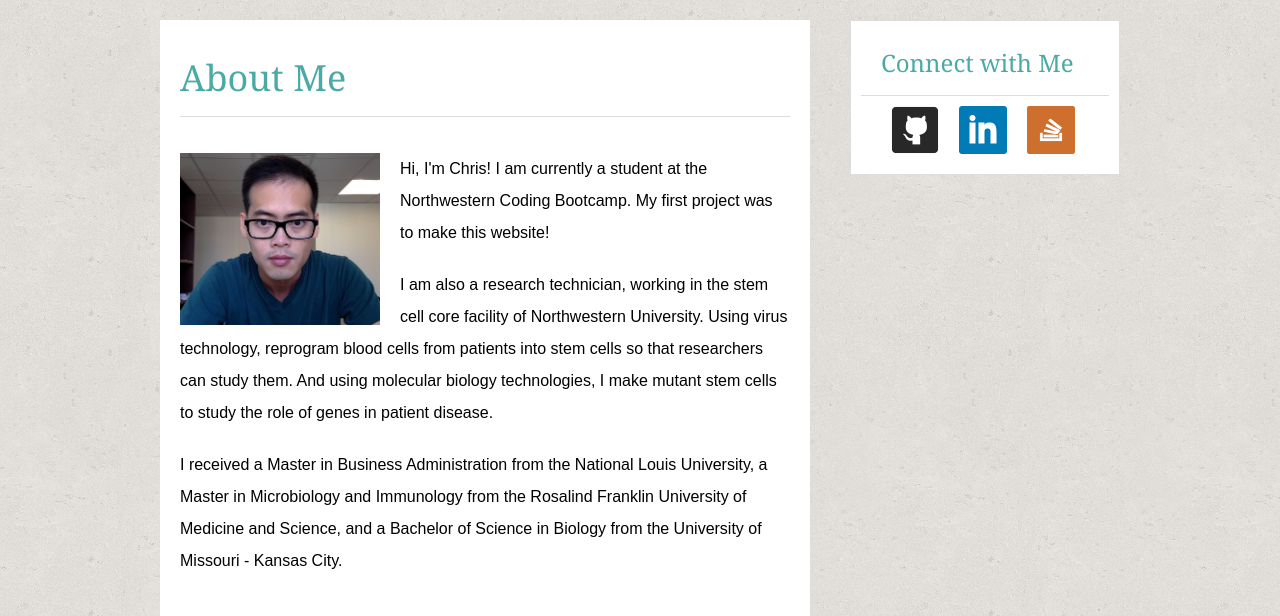
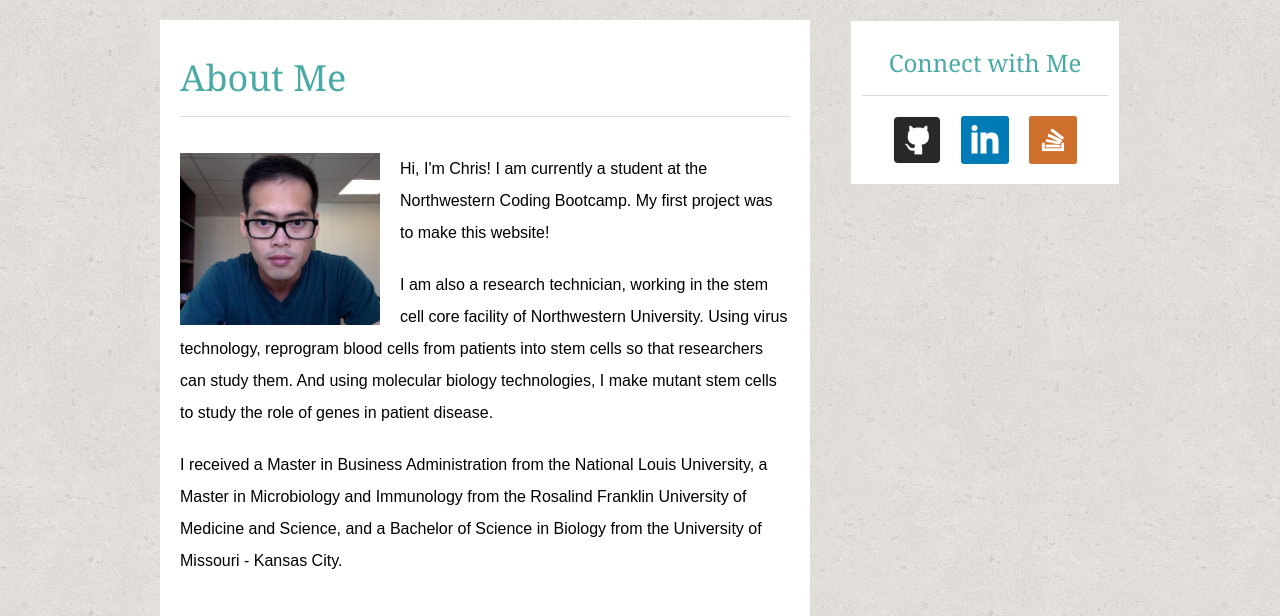
Before and after one commit to kjige/Basic-Portfolio, a PHP site: page /index.php in a window 1280 px wide. Shown: the part 78-694 px from the top of the page. Run offline with PHP 8.4, Linux system fonts and the light colour scheme.

Commit message:
initial site files

```diff
--- a/assets/css/style.css
+++ b/assets/css/style.css
@@ -41,6 +41,11 @@ body {
 	margin: 20px auto;
 }
 
+.container5 {
+	margin: 10px auto;
+	width: 204px;
+}
+
 header {
 	background: #ffffff;
 	width: 100%;
@@ -74,6 +79,7 @@ nav ul li {
 	float: left;
 	display: inline;
 	padding: 10px;
+	margin: 0 auto;
 	background: #ffffff;
 	font-family: 'Arial', 'Helvetica Neue', Helvetica, sans-serif;
 }
@@ -121,7 +127,8 @@ section h1 {
 h3 {
 	color: #4aaaa5;
 	border-bottom: 1px solid #dddddd;
-	margin: 0 auto;
+	/*margin: 0 auto;*/
+	text-align: center;
 	font-size: 24px;
 	padding: 20px;
 	font-family: 'Georgia', Times, Times New Roman, serif;
@@ -173,19 +180,21 @@ aside {
 	width: 270px;
 	background: #ffffff;
 	padding: 10px;
-	margin: 0 auto;
+	/*margin: 0 auto;*/
 	border: #dddddd solid 1px;
 }
 
 aside ul {
 	display: inline;
-	margin: 0;
-	padding: 0;
+	/*float: left;*/
+	/*margin: 0 auto;*/
+	/*padding: 0;*/
 }
 
 aside ul li img {
-	margin: 0;
+	/*margin: 0 auto;*/
 	padding: 10px;
+	float: left;
 }
 
 aside ul li img:hover {
@@ -194,7 +203,7 @@ aside ul li img:hover {
 
 #github-icon {
 	float: left;
-	margin-left: 20px;
+	/*margin-left: 20px;*/
 }
 
 #linkedin-icon {
@@ -264,7 +273,7 @@ button {
 .footer, .push {
 	height: 60px;
 	position: relative;
-	/*clear: both;*/
+	clear: both;
 }
 
 .footer p {
--- a/contact.html
+++ b/contact.html
@@ -37,6 +37,7 @@
 			<div class="container4">
 				<aside>
 					<h3>Connect with Me</h3>
+						<div class="container5">
 							<ul>
 								<li>
 									<a href="https://github.com/kjige">
@@ -54,10 +55,11 @@
 									</a>
 								</li>
 							</ul>
+						</div>
 				</aside>
-				<div class="push"></div>
 			</div>
 		</div>
+		<div class="push"></div>
 	</div>
 	<div class="footer">
 		<div class="line"></div>
--- a/index.html
+++ b/index.html
@@ -41,6 +41,7 @@
 			<div class="container4">
 				<aside>
 					<h3>Connect with Me</h3>
+					<div class="container5">
 						<ul>
 							<li>
 								<a href="https://github.com/kjige">
@@ -58,10 +59,11 @@
 								</a>
 							</li>
 						</ul>
+					</div>
 				</aside>
-				<div class="push"></div>
 			</div>
 		</div>
+		<div class="push"></div>
 	</div>
 	<div class="footer">
 		<div class="line"></div>
--- a/portfolio.html
+++ b/portfolio.html
@@ -60,6 +60,7 @@
 			<div class="container4">
 				<aside>
 					<h3>Connect with Me</h3>
+						<div class="container5">
 							<ul>
 								<li>
 									<a href="https://github.com/kjige">
@@ -77,10 +78,11 @@
 									</a>
 								</li>
 							</ul>
+						</div>
 				</aside>
-				<div class="push"></div>
 			</div>
 		</div>
+		<div class="push"></div>
 	</div>
 	<div class="footer">
 		<div class="line"></div>
```
Lines whose indentation alone changed are shown as unchanged.
